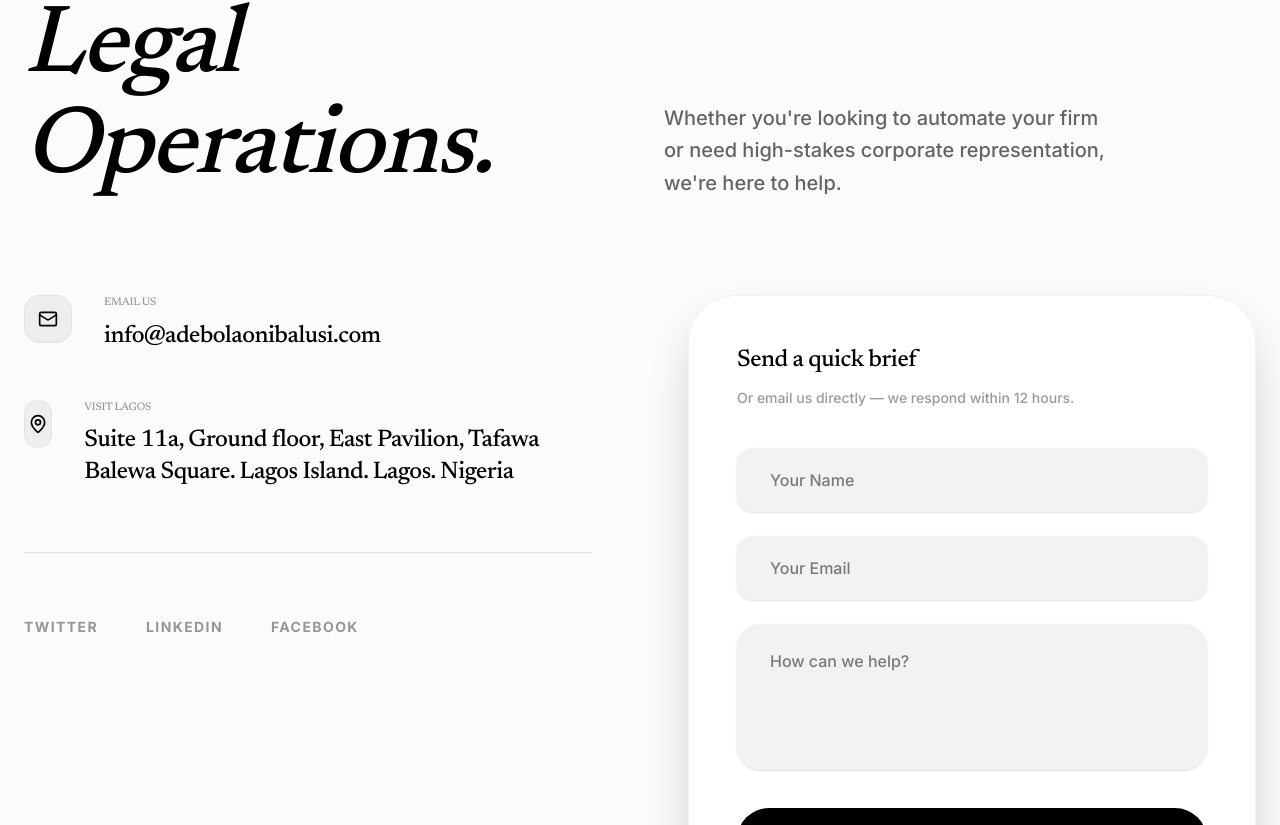
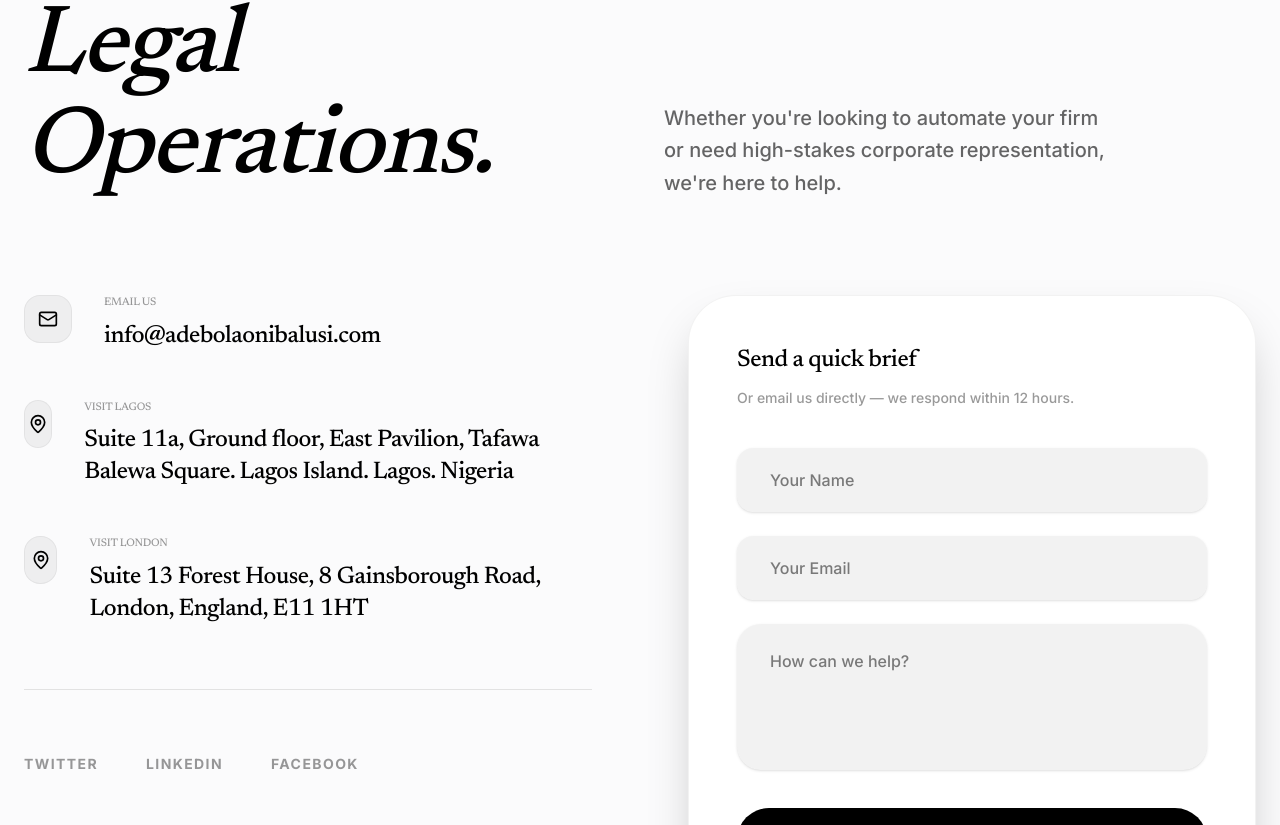
Before and after one commit to sherifferuks/adebolaonibalusi, a Next.js app: page /contact in a window 1280 px wide. Shown: the part 354-1179 px from the top of the page. Built offline with nearby package versions, Linux system fonts and the light colour scheme.

Commit message:
Bring back UK address with new location

```diff
--- a/src/app/contact/page.tsx
+++ b/src/app/contact/page.tsx
@@ -48,7 +48,15 @@ export default function ContactPage() {
                                 </div>
                             </div>
 
-
+                            <div className="flex gap-8 group">
+                                <div className="w-12 h-12 rounded-2xl bg-dark/5 border border-dark/5 flex items-center justify-center group-hover:bg-dark group-hover:text-white transition-all">
+                                    <MapPin size={20} />
+                                </div>
+                                <div className="space-y-2">
+                                    <h3 className="text-[11px] font-bold uppercase tracking-widest text-dark/40">Visit London</h3>
+                                    <p className="text-2xl font-serif font-medium">Suite 13 Forest House, 8 Gainsborough Road, London, England, E11 1HT</p>
+                                </div>
+                            </div>
                         </div>
 
                         <div className="pt-16 border-t border-dark/10">
```
